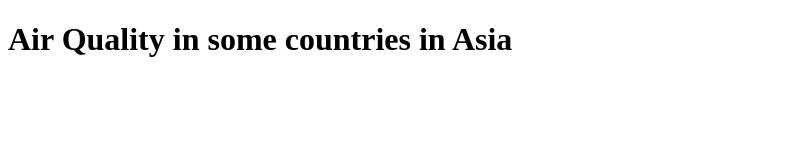
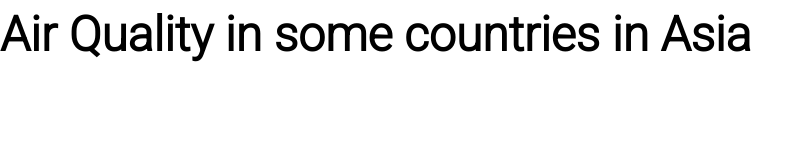
Before and after one commit to lynnbenz/yeast, a plain HTML site: page index.html in a window 1280 px wide. Shown: the whole page, without its empty margins (0-812 px from the left). Drawn offline with Linux system fonts and the light colour scheme.

Commit message:
Update index.html

```diff
--- a/index.html
+++ b/index.html
@@ -7,15 +7,27 @@
     <title>Air Quality</title>
 
 
+
+
     <script src="library/chart.min.js"></script>
-
     <script src="library/moment.js"></script>
     <script src="library/chartjs-adapter-moment.min.js"></script>
+
+    <link rel="stylesheet" href="css/style.css">
 
 
 </head>
 <body>
-    <h1>Air Quality in some countries in Asia</h1>
-      <script src="script.js"></script>
+    <main>
+        <h1>Air Quality in some countries in Asia</h1>
+        <script src="script.js"></script>
+
+
+    </main>
+
+
+
+
+
 </body>
 </html>
```
